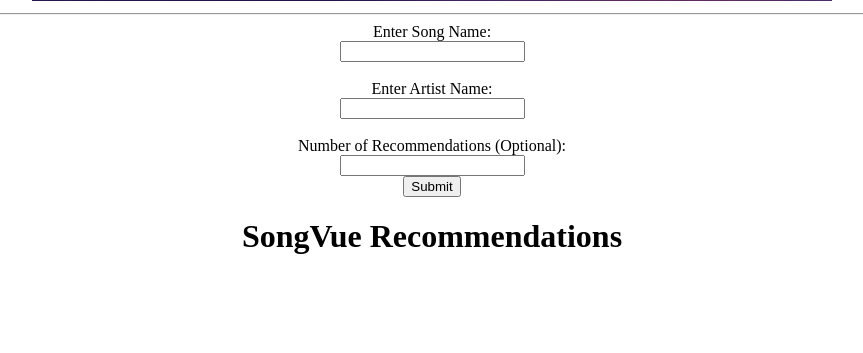
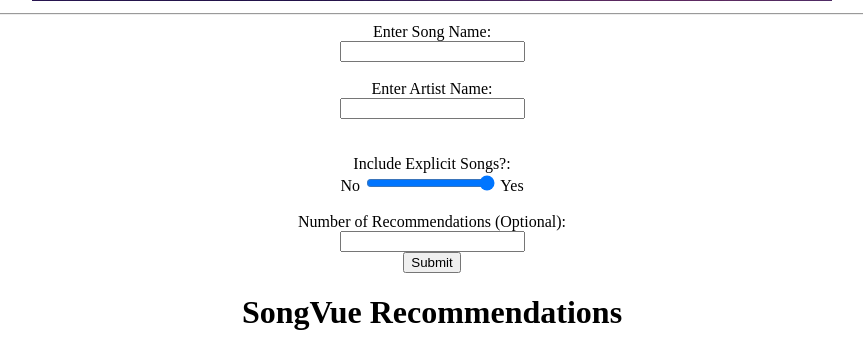
Before and after one commit to nburwick/Targaryen, a Flask app: page / in a window 1280 px wide. Shown: the part 507-860 px from the top of the page, without its empty margins (208-1071 px from the left). Before the commit the page ends 761 px from the top, so only its background shows below. Run offline with Flask 3, Linux system fonts and the light colour scheme; parts of the project's set-up code (start-up, migrations or seed data) failed here and were passed over.

Commit message:
Update project

```diff
--- a/SongHTML/app.py
+++ b/SongHTML/app.py
@@ -29,9 +29,9 @@ targ_songs = database['song_data']
 songs = list(targ_songs.find({}))
 
 # Testing App
-# file = pd.read_json(os.path.join('..','Outputs','cleaned_data_2.json'))
-# songs = file.dropna(subset='track_url').drop(columns=['track_genre', 'album_name'])
-# songs = json.loads(songs.to_json(orient='records'))
+file = pd.read_json(os.path.join('..','Outputs','cleaned_data_2.json'))
+songs = file.dropna(subset='track_url').drop(columns=['track_genre', 'album_name'])
+songs = json.loads(songs.to_json(orient='records'))
 
 #Define DataBase Search
 def in_mongo(track_id):
@@ -72,7 +72,8 @@ def submit():
     songName = request.form.get('songName')
     artistName = request.form.get('artist')
     recSongs = request.form.get('recommendation')
-
+    explicit_filter = request.form['choice']
+    print(explicit_filter)
     # Search Spotify for song
     result = spotify.search(f'track:{songName} artist:{artistName}')
 
@@ -85,7 +86,7 @@ def submit():
     url = result['tracks']['items'][0]['external_urls']['spotify']
 
     # Test MongoDB for DataPoint
-    if in_mongo(songID) == False:
+    if in_mongo(songID) == True:
         # in_mongo returned False Add Song to MongoDB with Attributes
         traits_dictionary = spotify.audio_features(songID)[0]
         traits_dictionary['popularity'] = pop
@@ -107,22 +108,22 @@ def submit():
             del traits_dictionary[trait]
 
         # Push Song into MongoDB to "Smarten" Model
-        targ_songs.insert_one(traits_dictionary)
+        # targ_songs.insert_one(traits_dictionary)
 
-    else:
+    # else:
         # in_mongo returned True extract data from MongoDB
-        traits_dictionary = list(targ_songs.find({'track_id': songID}))[0]
+        # traits_dictionary = list(targ_songs.find({'track_id': songID}))[0]
 
     # vectorize values for Machine Learning
     for trait in traits_dictionary.keys():
         traits_dictionary[trait] = [traits_dictionary[trait]]
 
     # Now, pass songID, Song DB, Song Attributes, and number of recommendations to ML Model Function
-    result = songRecommender(songID, songs, traits_dictionary, recSongs)
+    result = songRecommender(songID, songs, traits_dictionary, recSongs, explicit_filter)
 
     # Return Recommended Songs as Pandas DataFrame
     return render_template('songs.html', tables=[result.to_html(classes='mystyle',header='true',
-                                                                index=False, justify='left', escape=False)])
+                                                                index=True, justify='left', escape=False)])
 
 # Run Application
 if __name__ == '__main__':
--- a/SongHTML/templates/songs.html
+++ b/SongHTML/templates/songs.html
@@ -50,6 +50,14 @@
         <label for="artist">Enter Artist Name:</label><br>
         <input type="text" id="artist" name="artist"><br>
         <br>
+
+          <label class="screen-reader-only" for="choice"><br>Include Explicit Songs?: <br></label>
+
+          <span aria-hidden="true" value="0">No</span>
+          <input type="range" min="0" max="1" name="choice">
+          <span aria-hidden="false" value="1">Yes</span>
+        <br>
+        <br>
         <label for="recommendation">Number of Recommendations (Optional):</label><br>
         <input type="text" id="recommendation" name="recommendation"><br>
         <input type="submit" value="Submit">
```
Also changed, not shown: SongHTML/songRecommender.py (+8 -1 lines).
